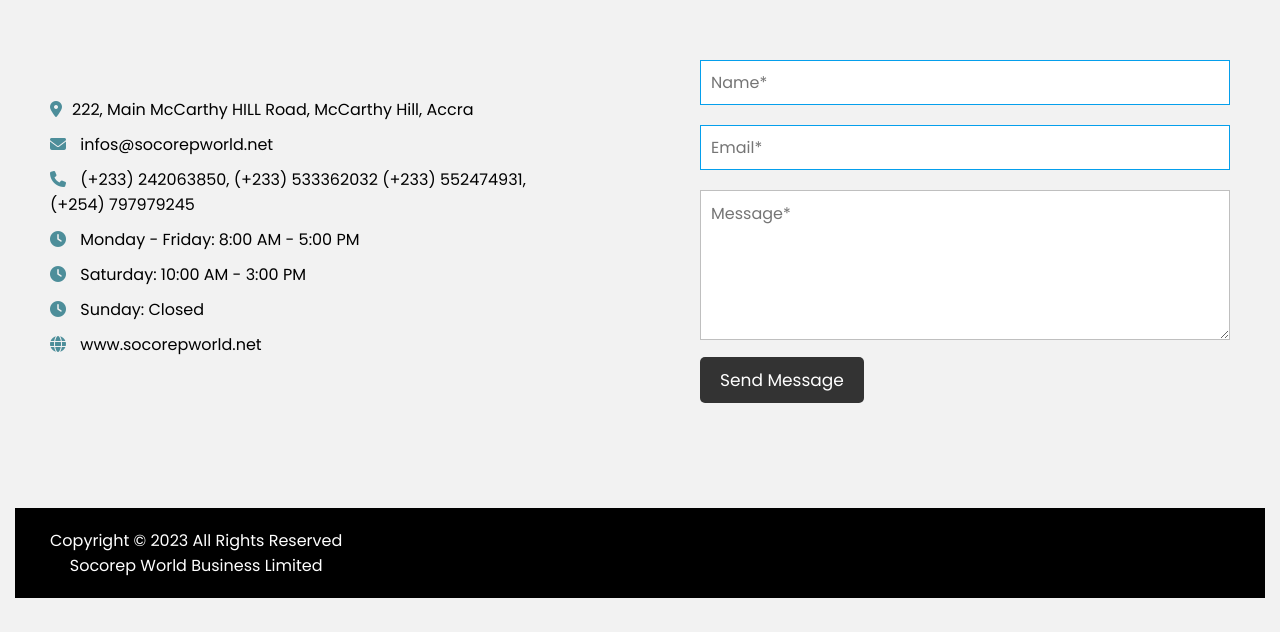
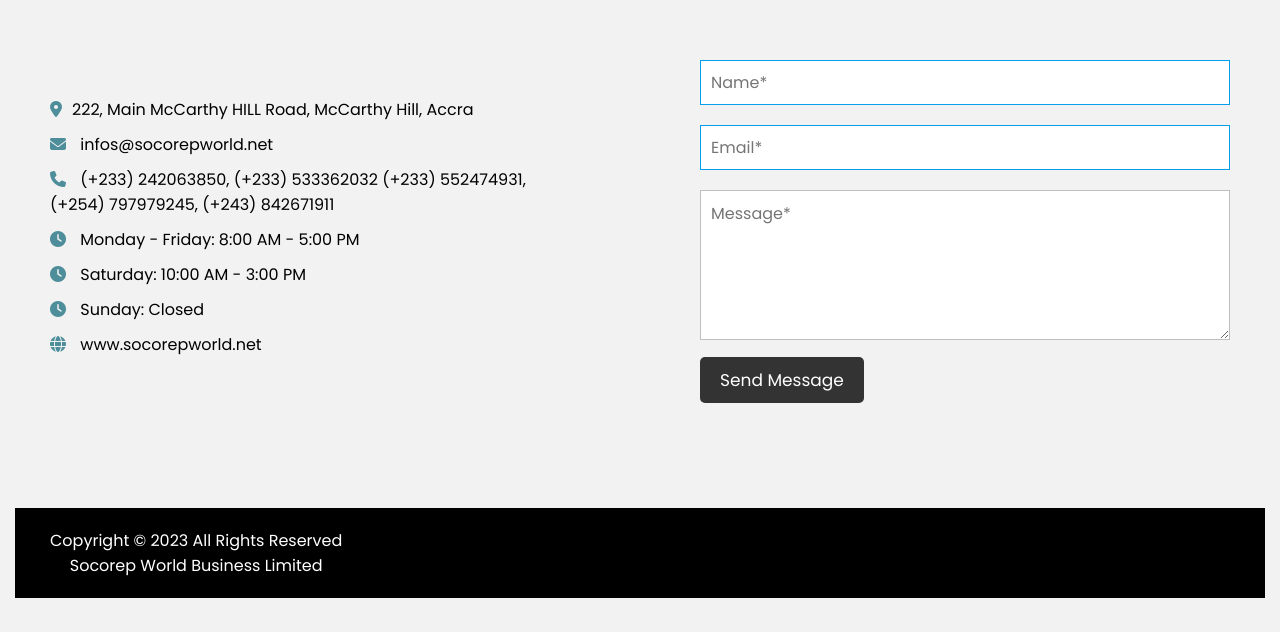
Before and after one commit to johnnykall/Socorep-website, a plain HTML site: page contact us.html in a window 1280 px wide. Shown: the part 168-800 px from the top of the page. Drawn offline with Linux system fonts and the light colour scheme.

Commit message:
Update contact us.html
new changes

```diff
--- a/contact us.html
+++ b/contact us.html
@@ -40,7 +40,7 @@
               <p><i class="fas fa-map-marker-alt"></i>222, Main McCarthy HILL Road, McCarthy Hill, Accra</p>
               <p><i class="fas fa-envelope"></i> infos@socorepworld.net</p>
               <p><i class="fas fa-phone"></i> (+233) 242063850, (+233) 533362032 (+233) 552474931,
-                  (+254) 797979245 </p>
+                  (+254) 797979245, (+243) 842671911 </p>
               <p><i class="fas fa-clock"></i> Monday - Friday: 8:00 AM - 5:00 PM</p>
               <p><i class="fas fa-clock"></i> Saturday: 10:00 AM - 3:00 PM</p>
               <p><i class="fas fa-clock"></i> Sunday: Closed</p>
```
